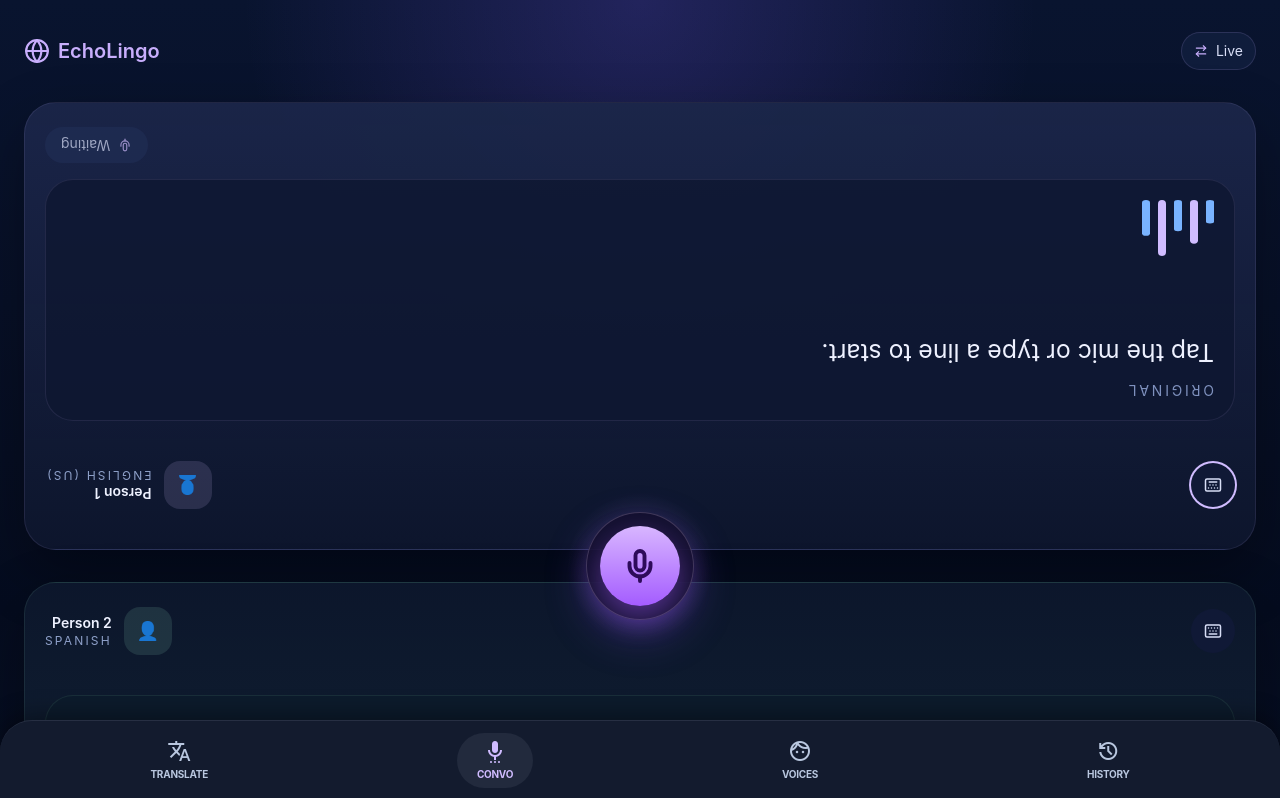
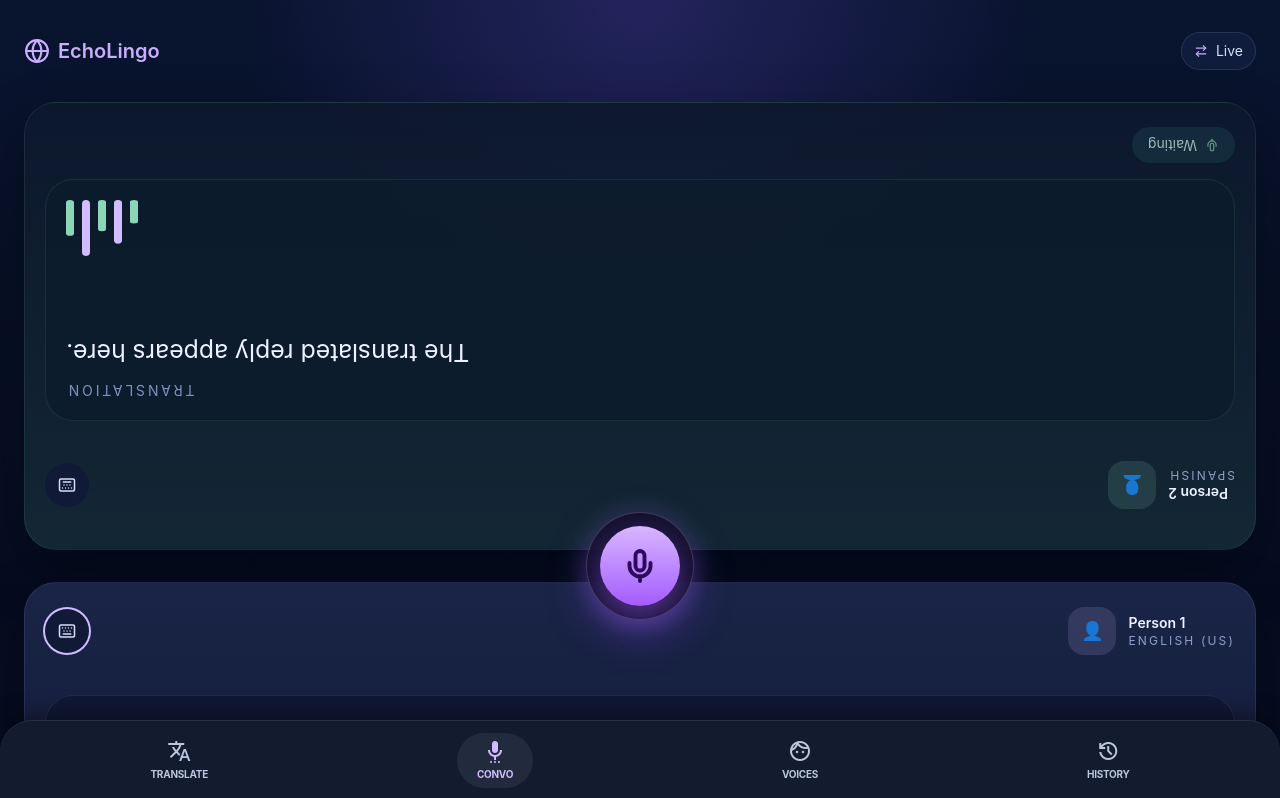
Before and after one commit to LJebry/EchoLingo, a Next.js app: page /conversations in a window 1280 px wide. Shown: the top 798 px of the page. Built offline with nearby package versions, Linux system fonts and the light colour scheme.

Commit message:
feat: refine dual-speaker conversation UI and hold-to-talk logic

```diff
--- a/src/components/conversation/ConversationPage.tsx
+++ b/src/components/conversation/ConversationPage.tsx
@@ -51,6 +51,21 @@
 
 const speakers: SpeakerConfig[] = [
   {
+    key: "person2",
+    name: "Person 2",
+    sourceLanguage: "Spanish",
+    targetLanguage: "English (US)",
+    accentColor: "#8bd6b4",
+    borderColor: "border-[#8bd6b4]/10",
+    panelClassName:
+      "bg-[linear-gradient(180deg,rgba(13,24,45,0.92),rgba(20,40,53,0.96))]",
+    cardClassName: "border-[#8bd6b4]/10 bg-[#0d1c2c]/80",
+    wavePrimary: "bg-[#8bd6b4]",
+    waveSecondary: "bg-[#d0bcff]",
+    align: "right",
+    upsideDown: true,
+  },
+  {
     key: "person1",
     name: "Person 1",
     sourceLanguage: "English (US)",
@@ -63,21 +78,6 @@
     wavePrimary: "bg-[#79b3ff]",
     waveSecondary: "bg-[#d0bcff]",
     align: "left",
-    upsideDown: true,
-  },
-  {
-    key: "person2",
-    name: "Person 2",
-    sourceLanguage: "Spanish",
-    targetLanguage: "English (US)",
-    accentColor: "#8bd6b4",
-    borderColor: "border-[#8bd6b4]/10",
-    panelClassName:
-      "bg-[linear-gradient(180deg,rgba(13,24,45,0.92),rgba(20,40,53,0.96))]",
-    cardClassName: "border-[#8bd6b4]/10 bg-[#0d1c2c]/80",
-    wavePrimary: "bg-[#8bd6b4]",
-    waveSecondary: "bg-[#d0bcff]",
-    align: "right",
   },
 ]
 
@@ -355,7 +355,14 @@
           saved: Boolean(currentConversationId),
         },
       ])
+
+      // Auto-play translation
+      if (payload.audioUrl) {
+        playAudio(payload.audioUrl)
+      }
+
       setDraftText("")
+      // Automatic Turn-Taking
       setActiveSpeakerKey(activeSpeaker.key === "person1" ? "person2" : "person1")
     } catch (submitError) {
       setError(submitError instanceof Error ? submitError.message : "Something went wrong.")
@@ -382,11 +389,11 @@
         <div className="relative flex min-h-[calc(100dvh-11rem)] flex-col px-4 pb-[max(2rem,env(safe-area-inset-bottom))] pt-6 sm:px-6 sm:pt-8">
           <SpeakerPanel
             speaker={speakers[0]}
-            content={panelCopy.person1}
-            isActive={activeSpeakerKey === "person1"}
+            content={panelCopy[speakers[0].key]}
+            isActive={activeSpeakerKey === speakers[0].key}
             isRecording={isRecording}
             isSubmitting={isSubmitting}
-            onActivate={() => setActiveSpeakerKey("person1")}
+            onActivate={() => setActiveSpeakerKey(speakers[0].key)}
           />
 
           <AudioRecorder
@@ -402,13 +409,10 @@
                   <div className="absolute inset-[14px] rounded-full border border-[#f0d5ff]/20 bg-[#120f2d]/90 shadow-[0_16px_40px_rgba(107,63,201,0.38)] sm:inset-[18px]" />
                   <button
                     type="button"
-                    onClick={() => {
-                      if (isRecording) {
-                        stopRecording()
-                      } else {
-                        void startRecording()
-                      }
-                    }}
+                    onMouseDown={() => { if(!isSubmitting && isSupported) void startRecording(); }}
+                    onMouseUp={() => { if(isRecording) stopRecording(); }}
+                    onTouchStart={(e) => { e.preventDefault(); if(!isSubmitting && isSupported) void startRecording(); }}
+                    onTouchEnd={(e) => { e.preventDefault(); if(isRecording) stopRecording(); }}
                     disabled={isSubmitting || !isSupported}
                     className="pointer-events-auto relative z-10 flex h-16 w-16 items-center justify-center rounded-full bg-[linear-gradient(180deg,#d8b6ff_0%,#a45cff_100%)] text-[#2e0b5a] shadow-[0_12px_30px_rgba(164,92,255,0.45)] disabled:opacity-50 sm:h-20 sm:w-20"
                     aria-label={isRecording ? "Stop recording" : "Start recording"}
@@ -426,11 +430,11 @@
 
           <SpeakerPanel
             speaker={speakers[1]}
-            content={panelCopy.person2}
-            isActive={activeSpeakerKey === "person2"}
+            content={panelCopy[speakers[1].key]}
+            isActive={activeSpeakerKey === speakers[1].key}
             isRecording={isRecording}
             isSubmitting={isSubmitting}
-            onActivate={() => setActiveSpeakerKey("person2")}
+            onActivate={() => setActiveSpeakerKey(speakers[1].key)}
           />
 
           <div className="mt-5 rounded-[2rem] border border-[#b9c7df]/10 bg-[#0d1734]/85 p-4 shadow-[0_20px_40px_rgba(0,0,0,0.24)]">
```
Also changed, not shown: src/components/conversation/ConversationMode.tsx (+40 -39 lines).
